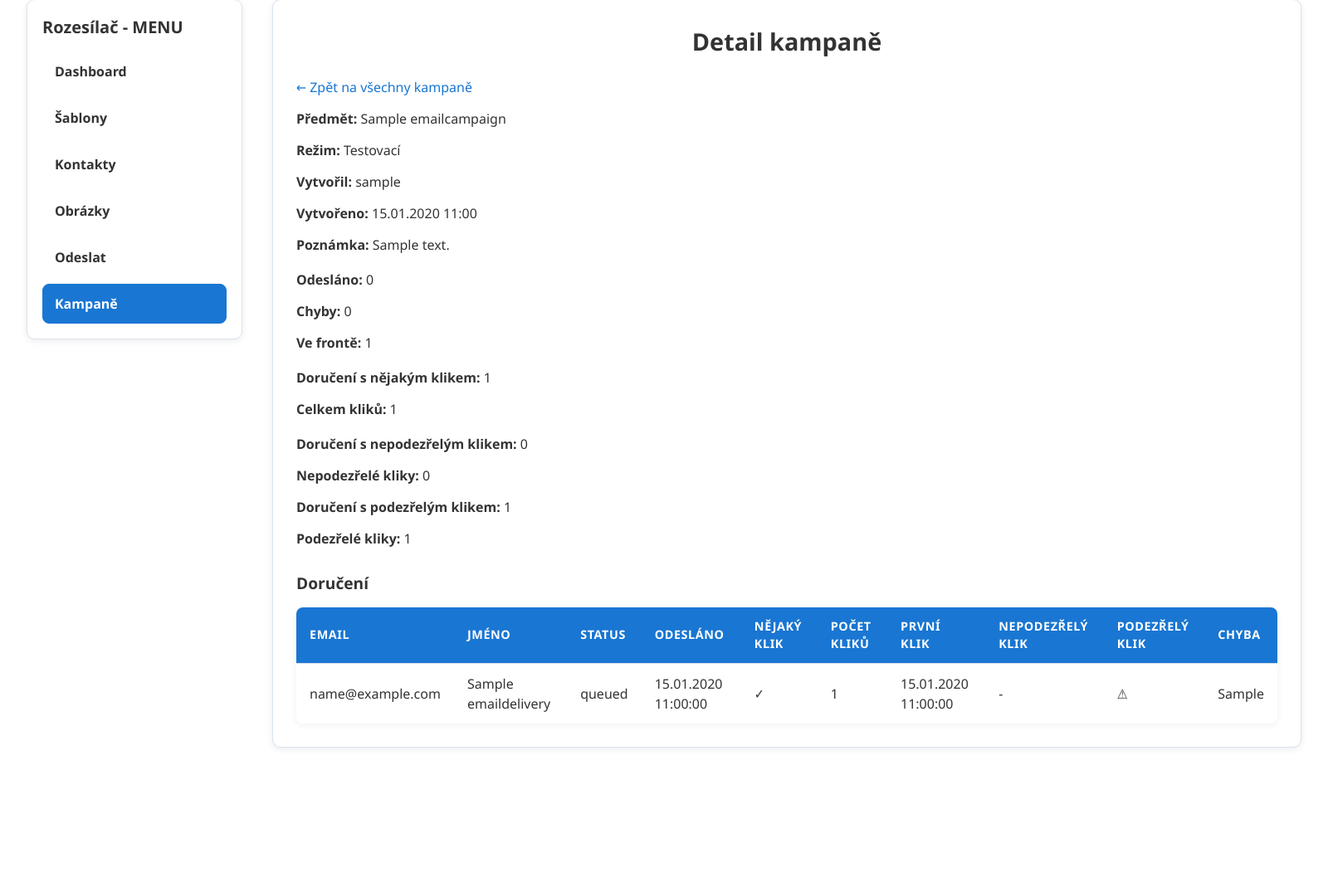
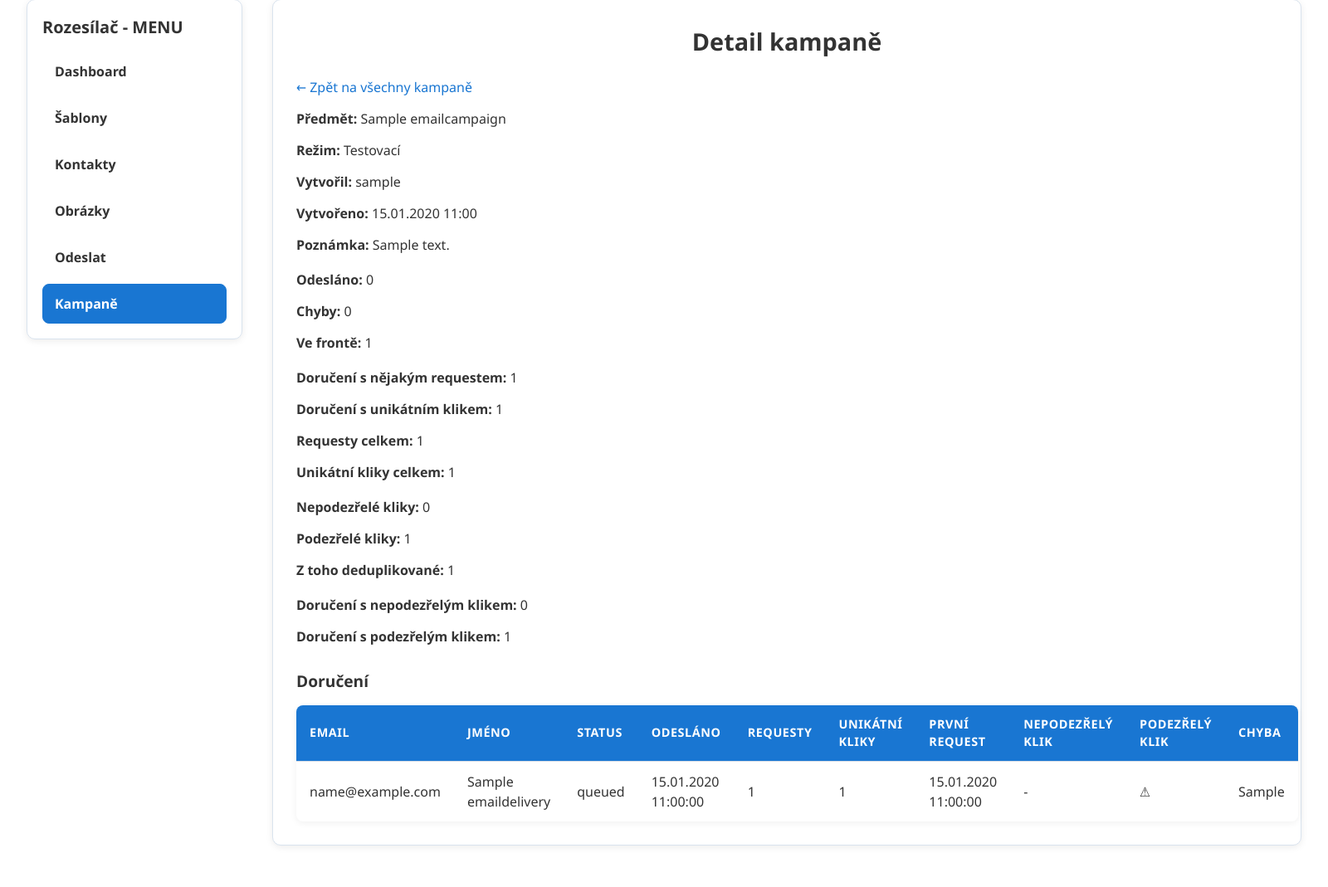
Before and after one commit to HonzaVanek/evidence_webapp, a Django app: page /pojistenci/vychytavky/rozesilac/kampane/1/ in a window 1600 px wide. Shown: the part 129-1198 px from the top of the page at 83% size. Before the commit the page ends 1030 px from the top, so only its background shows below. Run offline with Django 4.2, Linux system fonts and the light colour scheme; a user stored in the database is signed in; tables that the repository leaves empty hold one stand-in row (values such as "Sample post").

Commit message:
úprava trackování (ochrana proti dvojitým clickům)

```diff
--- a/pojistenci/models.py
+++ b/pojistenci/models.py
@@ -117,6 +117,7 @@ class EmailDelivery(models.Model):
     tracking_token = models.CharField(max_length=64, unique=True, db_index=True, blank=True)
     clicked_at = models.DateTimeField(null=True, blank=True)
     click_count = models.PositiveIntegerField(default=0)
+    unique_click_count = models.PositiveIntegerField(default=0)
 
     class Meta:
         indexes = [models.Index(fields=["campaign", "status"]), models.Index(fields=["to_email"]),]
@@ -140,6 +141,7 @@ class EmailClickEvent(models.Model):
     user_agent = models.TextField(blank=True)
     ip_address = models.GenericIPAddressField(null=True, blank=True)
     is_suspected_bot = models.BooleanField(default=False)
+    is_duplicate = models.BooleanField(default=False)
 
     class Meta:
         ordering = ["-created_at"]
--- a/pojistenci/templates/pojistenci/rozesilac/campaign_detail.html
+++ b/pojistenci/templates/pojistenci/rozesilac/campaign_detail.html
@@ -32,15 +32,21 @@
 </div>
 
 <div class="template-form-row">
-  <p><strong>Doručení s nějakým klikem:</strong> {{ clicked_delivery_count }}</p>
-  <p><strong>Celkem kliků:</strong> {{ total_click_count }}</p>
+  <p><strong>Doručení s nějakým requestem:</strong> {{ clicked_delivery_count }}</p>
+  <p><strong>Doručení s unikátním klikem:</strong> {{ unique_clicked_delivery_count }}</p>
+  <p><strong>Requesty celkem:</strong> {{ total_click_count }}</p>
+  <p><strong>Unikátní kliky celkem:</strong> {{ total_unique_click_count }}</p>
+</div>
+
+<div class="template-form-row">
+  <p><strong>Nepodezřelé kliky:</strong> {{ human_like_click_count }}</p>
+  <p><strong>Podezřelé kliky:</strong> {{ suspected_bot_click_count }}</p>
+  <p><strong>Z toho deduplikované:</strong> {{ duplicate_click_count }}</p>
 </div>
 
 <div class="template-form-row">
   <p><strong>Doručení s nepodezřelým klikem:</strong> {{ human_like_delivery_count }}</p>
-  <p><strong>Nepodezřelé kliky:</strong> {{ human_like_click_count }}</p>
   <p><strong>Doručení s podezřelým klikem:</strong> {{ suspected_bot_delivery_count }}</p>
-  <p><strong>Podezřelé kliky:</strong> {{ suspected_bot_click_count }}</p>
 </div>
 
 <h3>Doručení</h3>
@@ -53,9 +59,9 @@
         <th>Jméno</th>
         <th>Status</th>
         <th>Odesláno</th>
-        <th>Nějaký klik</th>
-        <th>Počet kliků</th>
-        <th>První klik</th>
+        <th>Requesty</th>
+        <th>Unikátní kliky</th>
+        <th>První request</th>
         <th>Nepodezřelý klik</th>
         <th>Podezřelý klik</th>
         <th>Chyba</th>
@@ -74,14 +80,8 @@
               -
             {% endif %}
           </td>
-          <td>
-            {% if d.click_count > 0 %}
-              ✓
-            {% else %}
-              -
-            {% endif %}
-          </td>
           <td>{{ d.click_count }}</td>
+          <td>{{ d.unique_click_count }}</td>
           <td>
             {% if d.clicked_at %}
               {{ d.clicked_at|date:"d.m.Y H:i:s" }}
--- a/pojistenci/views.py
+++ b/pojistenci/views.py
@@ -44,6 +44,7 @@ from io import TextIOWrapper
 import html
 import re
 from urllib.parse import quote, unquote, urlparse
+from datetime import timedelta
 
 
 # Create your views here.
@@ -1320,6 +1321,7 @@ def is_suspected_bot_click(delivery, user_agent: str, event_time):
         "crawler",
         "bot",
         "spider",
+        "headless",
         "bingpreview",
     ]
 
@@ -1332,7 +1334,7 @@ def is_suspected_bot_click(delivery, user_agent: str, event_time):
         if diff < 0:
             return True
 
-        if diff <= 60:
+        if diff <= 15:  # velmi rychlé kliknutí po odeslání může být podezřelé
             return True
 
     return False
@@ -1365,6 +1367,15 @@ def add_click_tracking_to_html(html_content: str, delivery, base_url: str) -> st
 
     return pattern.sub(replace_href, html_content)
 
+def find_recent_duplicate_click(delivery, target_url, now, window_seconds=5):
+    threshold = now - timedelta(seconds=window_seconds)
+
+    return EmailClickEvent.objects.filter(
+        delivery=delivery,
+        original_url=target_url,
+        created_at__gte=threshold,
+    ).order_by("-created_at").first()
+
 # samotné trackování kliků - tento view bude cílem všech odkazů v rozesílaných emailech, a bude zaznamenávat kliknutí do databáze a pak přesměrovávat uživatele na původní URL
 def rozesilac_click_tracking(request, token):
     delivery = get_object_or_404(EmailDelivery, tracking_token=token)
@@ -1377,7 +1388,17 @@ def rozesilac_click_tracking(request, token):
 
     now = timezone.now()
     user_agent = request.META.get("HTTP_USER_AGENT", "")
+    ip_address = get_client_ip(request)
     suspected_bot = is_suspected_bot_click(delivery, user_agent, now)
+
+    recent_duplicate = find_recent_duplicate_click(
+        delivery=delivery,
+        target_url=target_url,
+        now=now,
+        window_seconds=5,
+    )
+
+    is_duplicate = recent_duplicate is not None
 
     update_fields = ["click_count"]
     delivery.click_count += 1
@@ -1385,6 +1406,11 @@ def rozesilac_click_tracking(request, token):
     if not delivery.clicked_at:
         delivery.clicked_at = now
         update_fields.append("clicked_at")
+
+    # unikátní klik započítáme jen pokud to není deduplikační dvoják
+    if not is_duplicate:
+        delivery.unique_click_count += 1
+        update_fields.append("unique_click_count")
 
     delivery.save(update_fields=update_fields)
 
@@ -1392,8 +1418,9 @@ def rozesilac_click_tracking(request, token):
         delivery=delivery,
         original_url=target_url,
         user_agent=user_agent,
-        ip_address=get_client_ip(request),
-        is_suspected_bot=suspected_bot,
+        ip_address=ip_address,
+        is_suspected_bot=suspected_bot or is_duplicate,
+        is_duplicate=is_duplicate,
     )
 
     return redirect(target_url)
@@ -1622,12 +1649,16 @@ def rozesilac_campaign_detail(request, campaign_id):
     queued_count = deliveries.filter(status="queued").count()
 
     clicked_delivery_count = deliveries.filter(click_count__gt=0).count()
+    unique_clicked_delivery_count = deliveries.filter(unique_click_count__gt=0).count()
+
     total_click_count = deliveries.aggregate(total=Sum("click_count"))["total"] or 0
+    total_unique_click_count = deliveries.aggregate(total=Sum("unique_click_count"))["total"] or 0
 
     click_events = EmailClickEvent.objects.filter(delivery__campaign=campaign)
 
     suspected_bot_click_count = click_events.filter(is_suspected_bot=True).count()
     human_like_click_count = click_events.filter(is_suspected_bot=False).count()
+    duplicate_click_count = click_events.filter(is_duplicate=True).count()
 
     suspected_bot_delivery_count = deliveries.filter(has_suspected_bot_click=True).count()
     human_like_delivery_count = deliveries.filter(has_human_like_click=True).count()
@@ -1642,9 +1673,12 @@ def rozesilac_campaign_detail(request, campaign_id):
             "failed_count": failed_count,
             "queued_count": queued_count,
             "clicked_delivery_count": clicked_delivery_count,
+            "unique_clicked_delivery_count": unique_clicked_delivery_count,
             "total_click_count": total_click_count,
+            "total_unique_click_count": total_unique_click_count,
             "suspected_bot_click_count": suspected_bot_click_count,
             "human_like_click_count": human_like_click_count,
+            "duplicate_click_count": duplicate_click_count,
             "suspected_bot_delivery_count": suspected_bot_delivery_count,
             "human_like_delivery_count": human_like_delivery_count,
         },
```
Also changed, not shown: pojistenci/migrations/0016_emailclickevent_is_duplicate_and_more.py (added).
